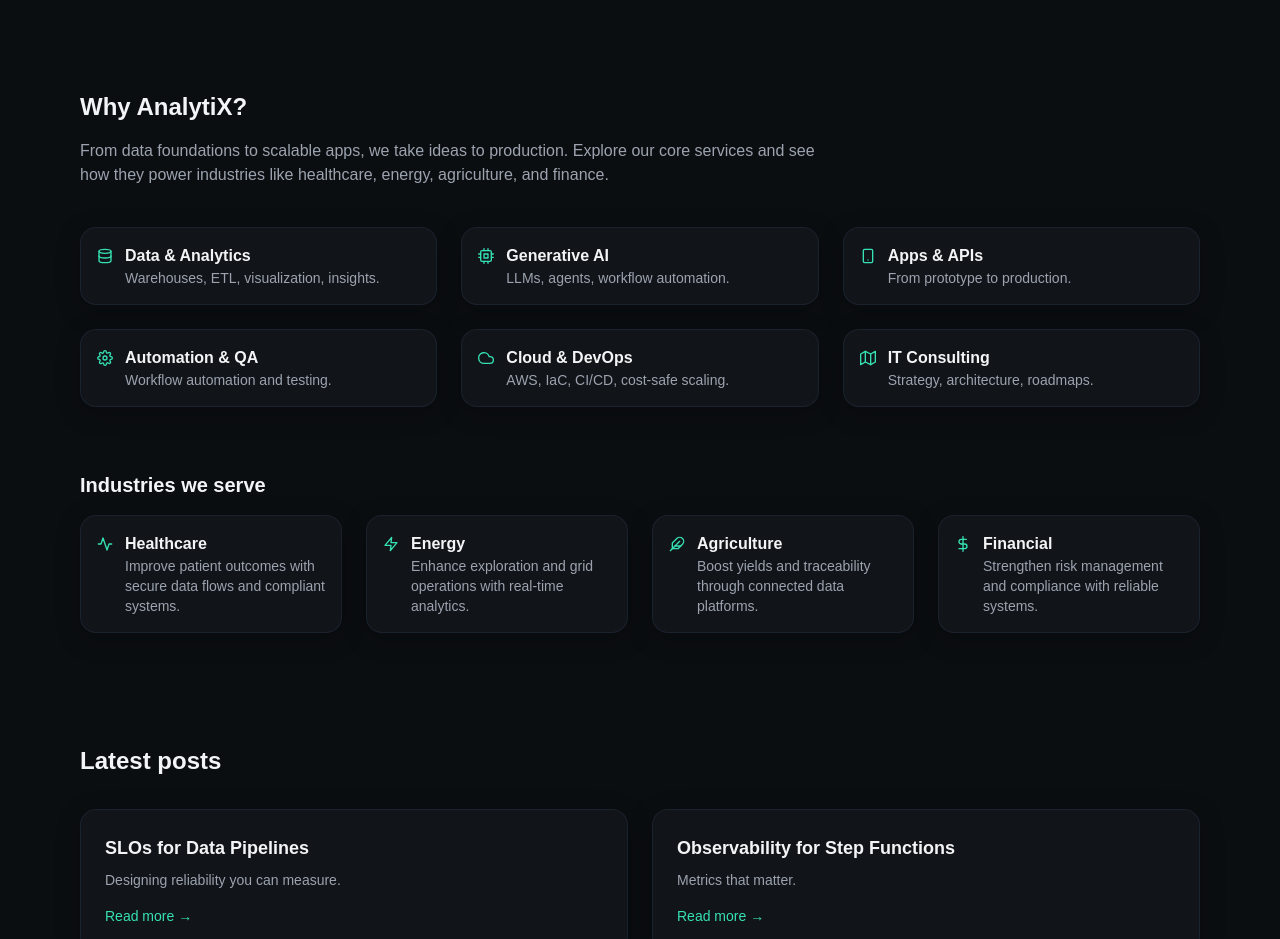
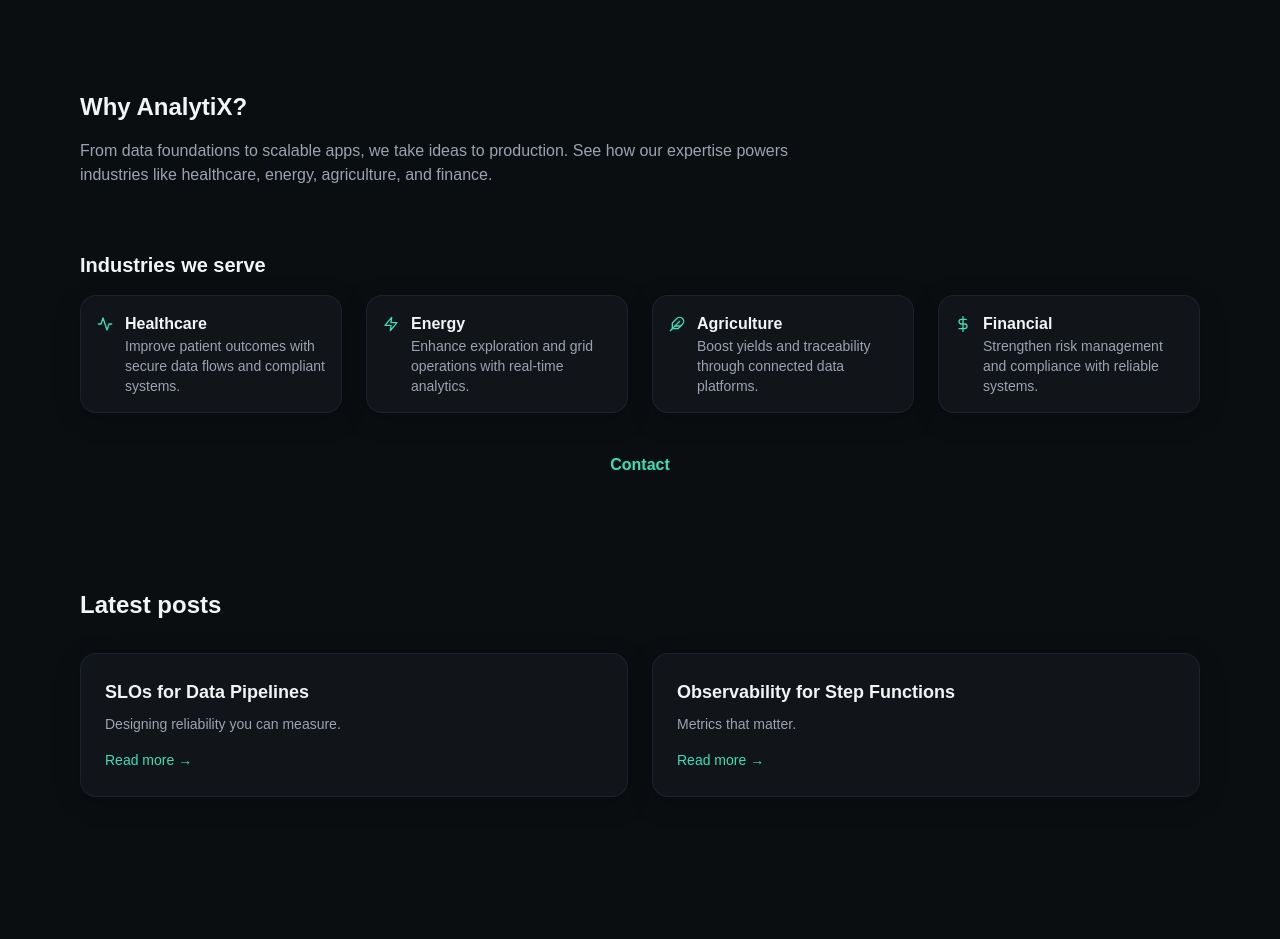
Before and after one commit to analytix-code-groove/web-app, a Next.js app: page / in a window 1280 px wide. Shown: the part 940-1879 px from the top of the page. Built offline with nearby package versions, Linux system fonts and the light colour scheme; no server answers.

Commit message:
Remove redundant services section and use Supabase credentials

```diff
--- a/src/app/api/contact/route.ts
+++ b/src/app/api/contact/route.ts
@@ -1,12 +1,31 @@
 import { NextResponse } from 'next/server'
 import nodemailer from 'nodemailer'
+import fs from 'node:fs'
+import path from 'node:path'
 
 export const runtime = 'nodejs' // ensure Node runtime for nodemailer
 
+let localEnv: Record<string, unknown> | null = null
+
+function loadLocalEnv() {
+  if (localEnv) return localEnv
+  try {
+    const file = fs.readFileSync(
+      path.join(process.cwd(), 'supabase.local.json'),
+      'utf-8',
+    )
+    localEnv = JSON.parse(file)
+  } catch {
+    localEnv = {}
+  }
+  return localEnv
+}
+
 function env(name: string) {
-  const v = process.env[name]
-  if (!v) throw new Error(`Missing env: ${name}`)
-  return v
+  const v = process.env[name] ?? (loadLocalEnv() as Record<string, unknown>)[name]
+  if (v === undefined || v === null)
+    throw new Error(`Missing env: ${name}`)
+  return String(v)
 }
 
 export async function POST(req: Request) {
@@ -18,14 +37,14 @@
 
     const transporter = nodemailer.createTransport({
       host: env('SMTP_HOST'),
-      port: Number(process.env.SMTP_PORT ?? 587),
-      secure: process.env.SMTP_SECURE === 'true', // true only for 465
+      port: Number(env('SMTP_PORT') || 587),
+      secure: env('SMTP_SECURE') === 'true', // true only for 465
       auth: { user: env('SMTP_USER'), pass: env('SMTP_PASS') },
       requireTLS: true, // Office365 on 587 uses STARTTLS
     })
 
     await transporter.sendMail({
-      from: `${env('EMAIL_FROM_NAME')} <${env('EMAIL_FROM_ADDRESS')}>`,
+      from: env('SMTP_FROM'),
       to,
       subject:
         reason === 'support'
--- a/src/components/MoreInfo.tsx
+++ b/src/components/MoreInfo.tsx
@@ -1,30 +1,11 @@
 "use client"
 
 import { useLanguage } from '@/lib/i18n'
-import {
-  FiDatabase,
-  FiCpu,
-  FiSmartphone,
-  FiSettings,
-  FiCloud,
-  FiMap,
-  FiActivity,
-  FiZap,
-  FiFeather,
-  FiDollarSign,
-} from 'react-icons/fi'
+import Link from 'next/link'
+import { FiActivity, FiZap, FiFeather, FiDollarSign } from 'react-icons/fi'
 
 export default function MoreInfo() {
   const { t } = useLanguage()
-
-  const offerings = [
-    { Icon: FiDatabase, titleKey: 'dataAnalytics', descKey: 'dataAnalyticsCard' },
-    { Icon: FiCpu, titleKey: 'aiAutomation', descKey: 'aiAutomationCard' },
-    { Icon: FiSmartphone, titleKey: 'appsApis', descKey: 'appsApisCard' },
-    { Icon: FiSettings, titleKey: 'automationQa', descKey: 'automationQaCard' },
-    { Icon: FiCloud, titleKey: 'cloudDevops', descKey: 'cloudDevopsCard' },
-    { Icon: FiMap, titleKey: 'itConsulting', descKey: 'itConsultingCard' },
-  ]
 
   const industries = [
     { Icon: FiActivity, titleKey: 'healthcareIndustry', descKey: 'healthcareIndustryDesc' },
@@ -38,22 +19,6 @@
       <div className="mx-auto max-w-6xl px-4">
         <h2 className="mb-4 font-heading text-2xl font-semibold text-text">{t('moreInfoHeading')}</h2>
         <p className="max-w-3xl text-muted">{t('moreInfoBody')}</p>
-        <ul className="mt-10 grid gap-6 sm:grid-cols-2 lg:grid-cols-3">
-          {offerings.map(({ Icon, titleKey, descKey }) => (
-            <li
-              key={titleKey}
-              className="flex items-start gap-3 rounded-xl2 border border-stroke/70 bg-surface p-4 shadow-soft"
-            >
-              <Icon className="mt-1 shrink-0 text-mint" />
-              <div>
-                <h3 className="font-heading text-base font-semibold text-text">
-                  {t(titleKey)}
-                </h3>
-                <p className="text-sm text-muted">{t(descKey)}</p>
-              </div>
-            </li>
-          ))}
-        </ul>
         <h3 className="mt-16 mb-4 font-heading text-xl font-semibold text-text">
           {t('industriesHeading')}
         </h3>
@@ -73,6 +38,14 @@
             </li>
           ))}
         </ul>
+        <div className="mt-10 text-center">
+          <Link
+            href="/contact"
+            className="font-heading font-semibold text-mint hover:underline"
+          >
+            {t('contact')}
+          </Link>
+        </div>
       </div>
     </section>
   )
--- a/src/lib/i18n.tsx
+++ b/src/lib/i18n.tsx
@@ -45,7 +45,7 @@
     messageError: 'Failed to send message. Please try again.',
     moreInfoHeading: 'Why AnalytiX?',
     moreInfoBody:
-      'From data foundations to scalable apps, we take ideas to production. Explore our core services and see how they power industries like healthcare, energy, agriculture, and finance.',
+      'From data foundations to scalable apps, we take ideas to production. See how our expertise powers industries like healthcare, energy, agriculture, and finance.',
     industriesHeading: 'Industries we serve',
     healthcareIndustry: 'Healthcare',
     healthcareIndustryDesc:
@@ -196,7 +196,7 @@
     messageError: 'No se pudo enviar el mensaje. Inténtalo de nuevo.',
     moreInfoHeading: '¿Por qué AnalytiX?',
     moreInfoBody:
-      'Desde bases de datos hasta apps escalables, llevamos tus ideas a producción. Explora nuestros servicios y descubre cómo impulsan industrias como salud, energía, agro y finanzas.',
+      'Desde bases de datos hasta apps escalables, llevamos tus ideas a producción. Descubre cómo nuestra experiencia impulsa industrias como salud, energía, agro y finanzas.',
     industriesHeading: 'Industrias que atendemos',
     healthcareIndustry: 'Salud',
     healthcareIndustryDesc:
```
